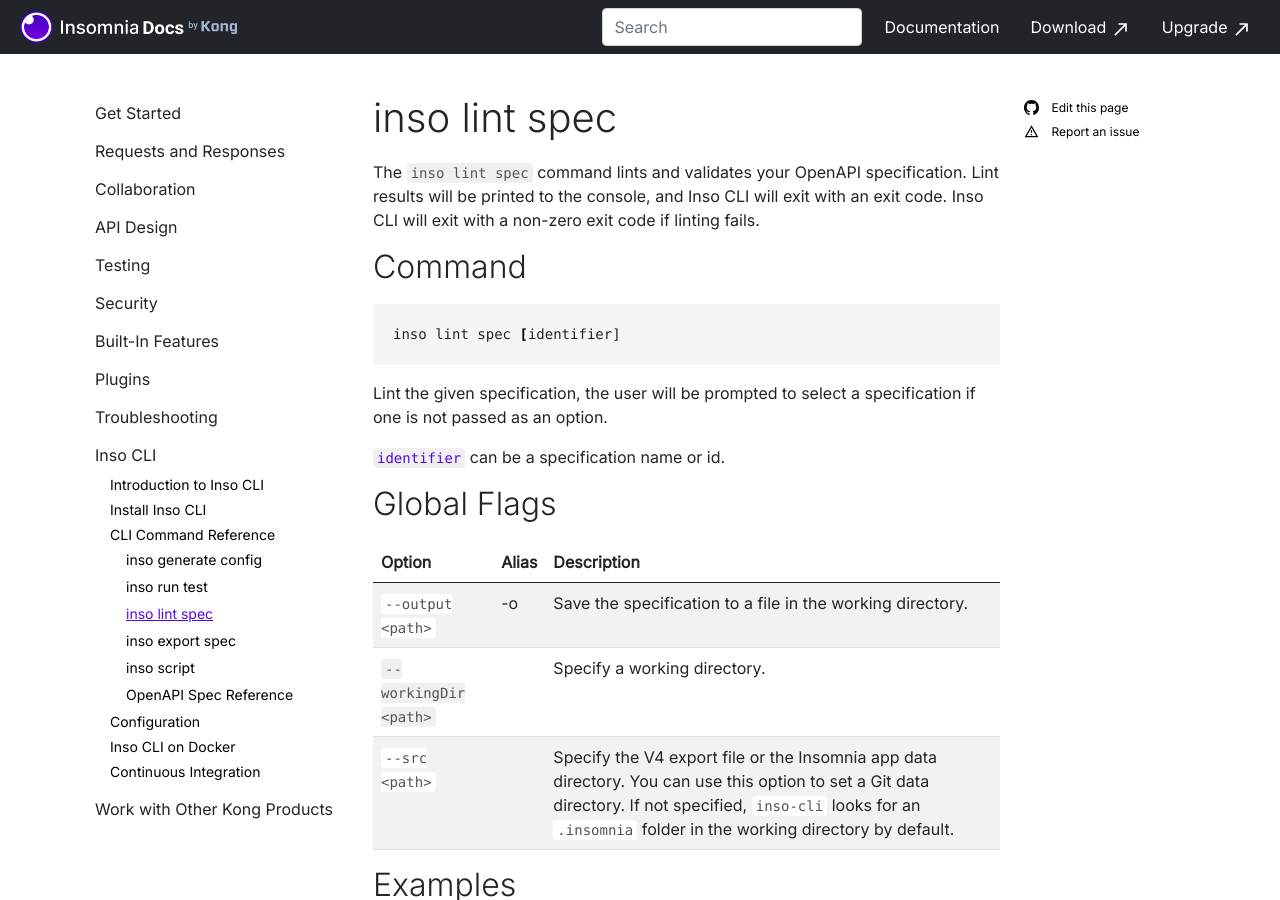
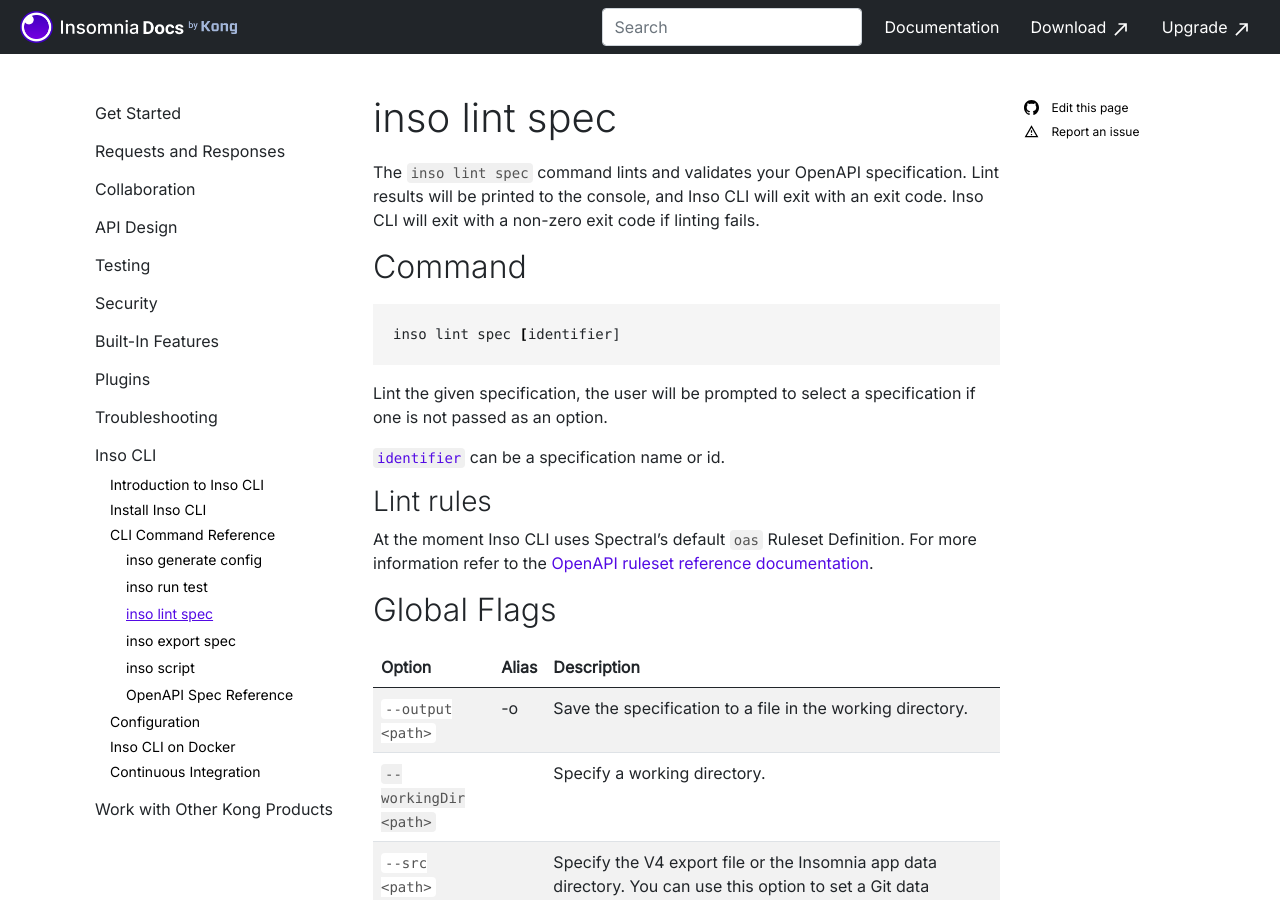
Before and after one commit to Kong/insomnia-docs, a Jekyll site: the page built from docs/inso-cli/cli-command-reference/inso-lint-spec.md, in a window 1280 px wide and 900 px high. Built offline with Jekyll 4.4.1, drawn with Linux system fonts in a browser that asks for light colours; comment, search, counter and statistics services are not loaded.

Commit message:
[INS-2119] add note about default lint ruleset

```diff
--- a/docs/inso-cli/cli-command-reference/inso-lint-spec.md
+++ b/docs/inso-cli/cli-command-reference/inso-lint-spec.md
@@ -16,6 +16,10 @@
 Lint the given specification, the user will be prompted to select a specification if one is not passed as an option.
 
 [`identifier`](/inso-cli/introduction/#the-identifier-argument) can be a specification name or id.
+
+### Lint rules
+
+At the moment Inso CLI uses Spectral's default `oas` Ruleset Definition. For more information refer to the [OpenAPI ruleset reference documentation](https://meta.stoplight.io/docs/spectral/docs/reference/openapi-rules.md).
 
 ## Global Flags
 
```
